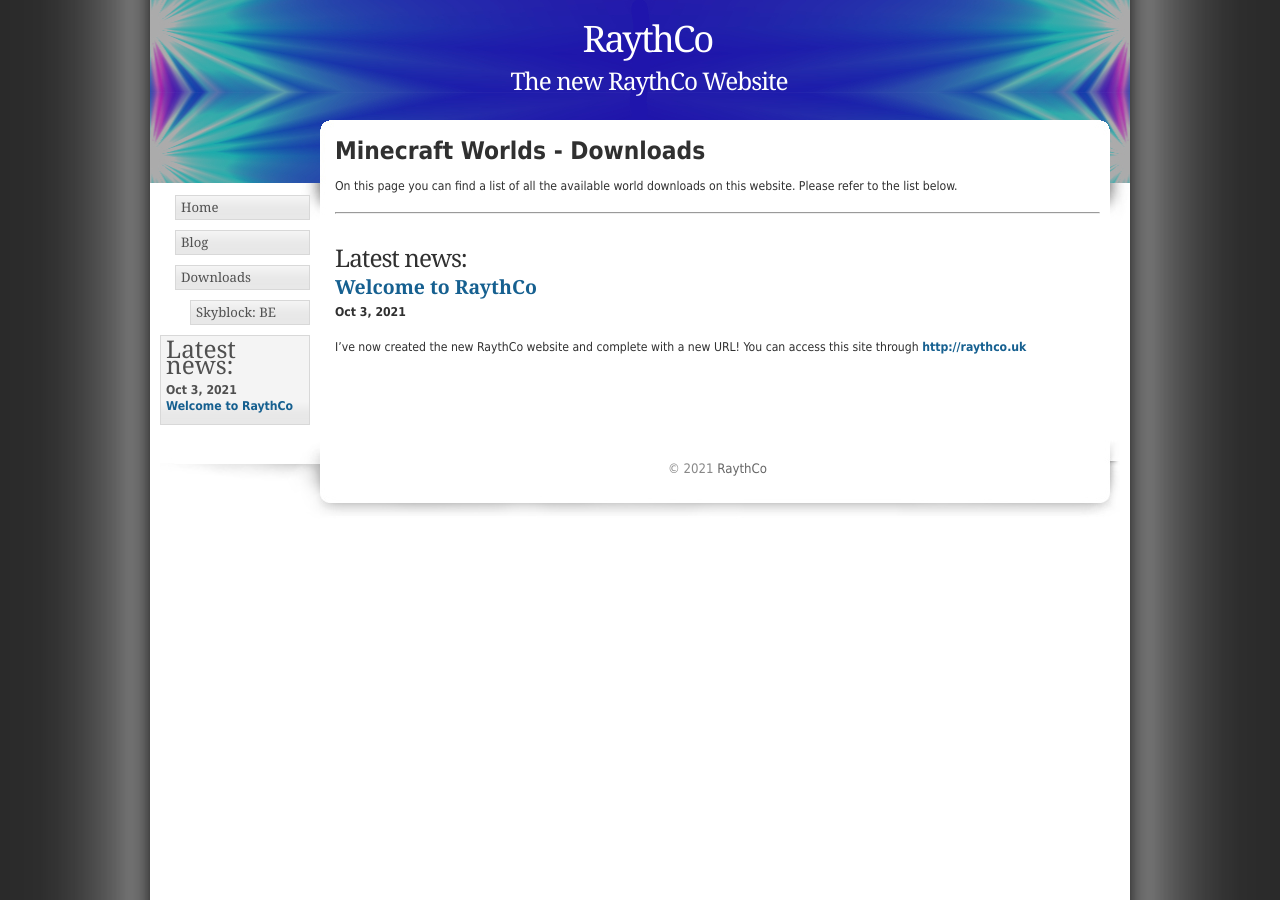
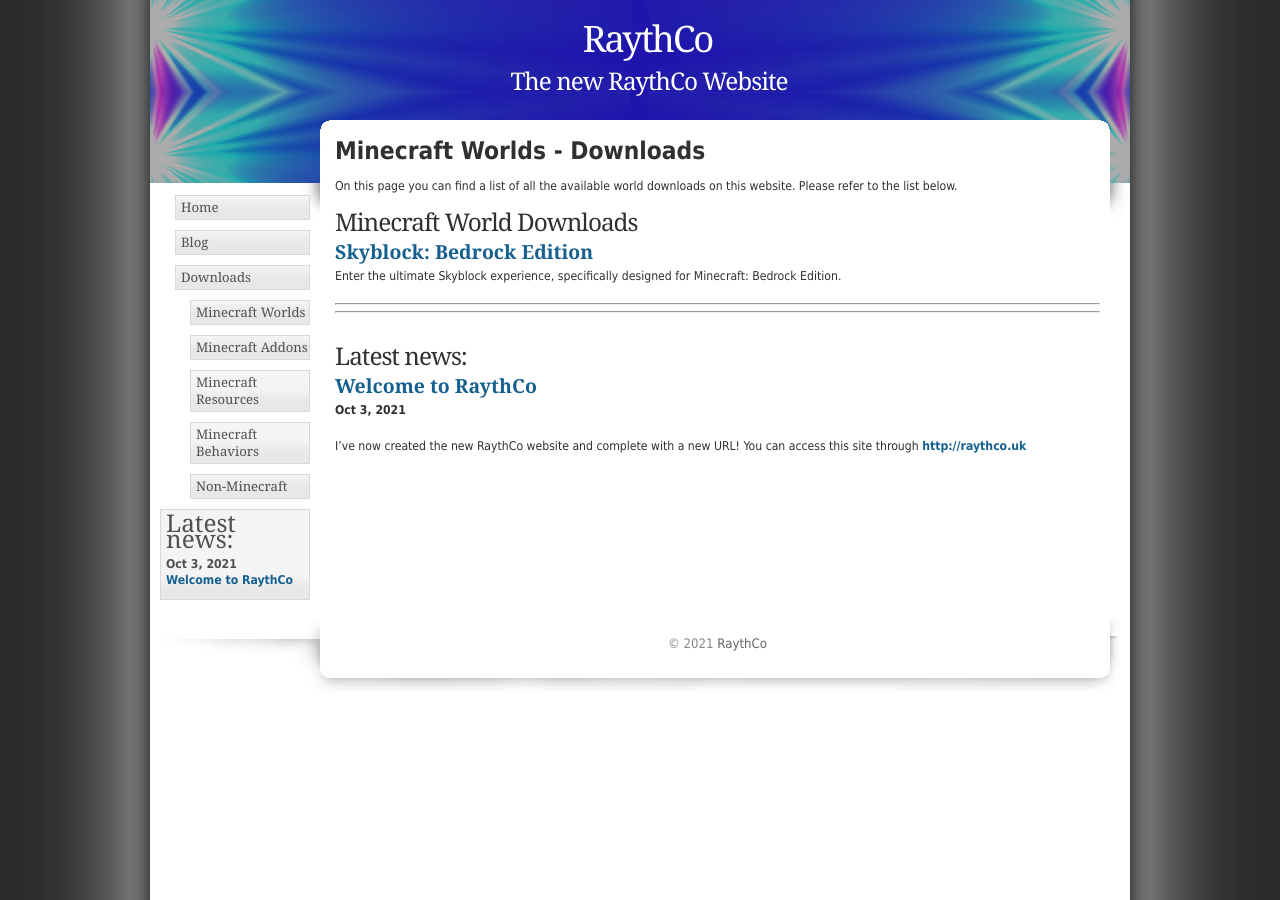
Before and after one commit to RaythCo-Creations/raythco-creations.github.io, a Jekyll site: the page built from download-pages/mcworlds.md, in a window 1280 px wide. Built offline with Jekyll 4.4.1, drawn with Linux system fonts in a browser that asks for light colours.

Commit message:
Navigation Update and add mcworlds page

```diff
--- a/_data/nav.yml
+++ b/_data/nav.yml
@@ -8,8 +8,16 @@
       - page: Downloads
         url: /downloads
         subsubfolderitems:
-          - page: "Skyblock: BE"
-            url: /downloads/skyblockbe
+          - page: "Minecraft Worlds"
+            url: /downloads/mcworlds
+          - page: "Minecraft Addons"
+            url: /downloads/mcaddons
+          - page: "Minecraft Resources"
+            url: /downloads/mcresources
+          - page: "Minecraft Behaviors"
+            url: /downloads/mcbehavior
+          - page: "Non-Minecraft"
+            url: /downloads/other
 
 dlpages:
   - title: Minecraft Worlds
--- a/download-pages/mcworlds.md
+++ b/download-pages/mcworlds.md
@@ -5,3 +5,14 @@
 ---
 
 On this page you can find a list of all the available world downloads on this website. Please refer to the list below.
+
+## Minecraft World Downloads
+
+{% for item in site.data.downloads.mcworlds %}
+
+### [{{ item.title }}]({{ item.url }})
+
+{{ item.description }}
+
+****************
+{% endfor %}
```
Also changed, not shown: _data/downloads.yml (+9 -2 lines), downloads.md (+2 -1 lines).
